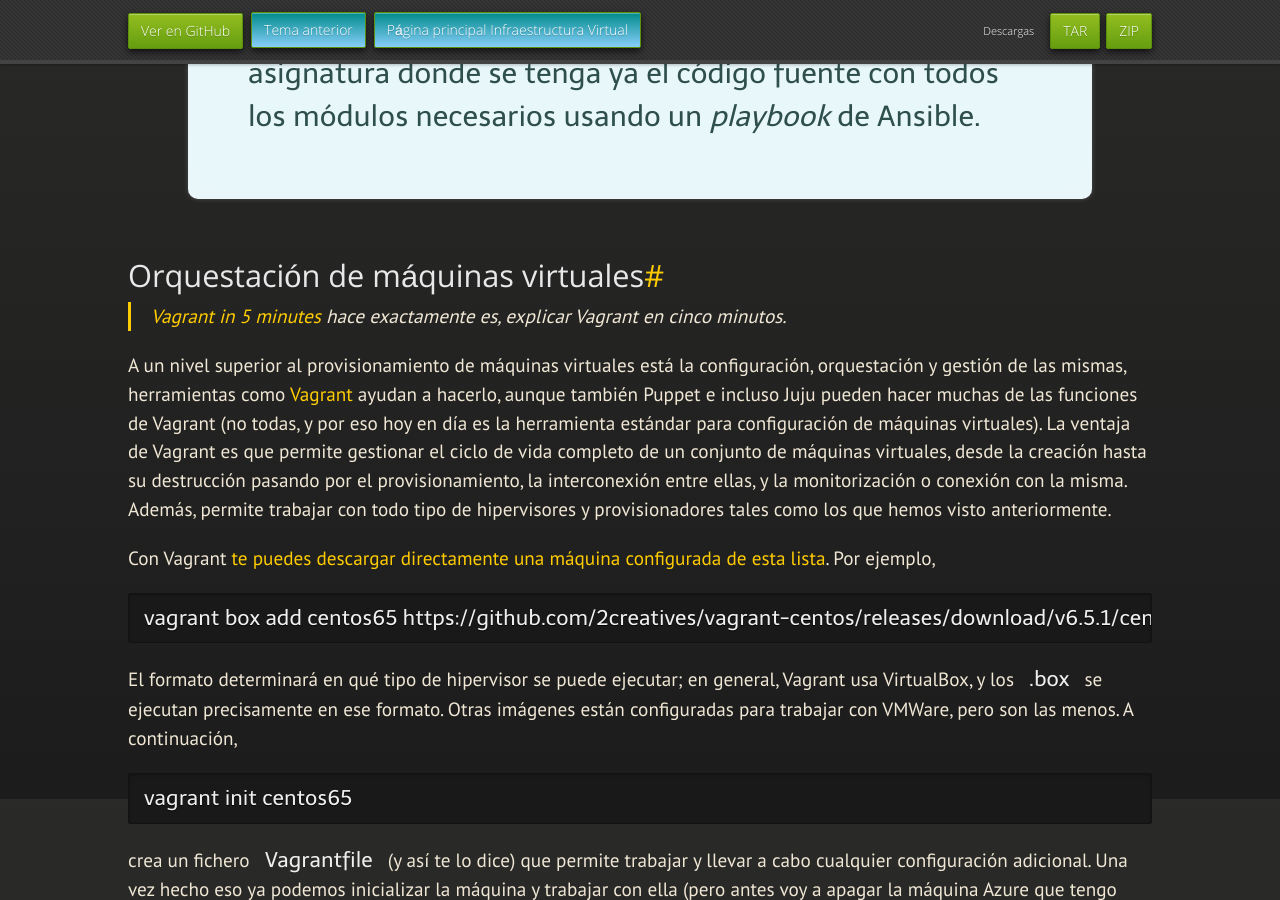
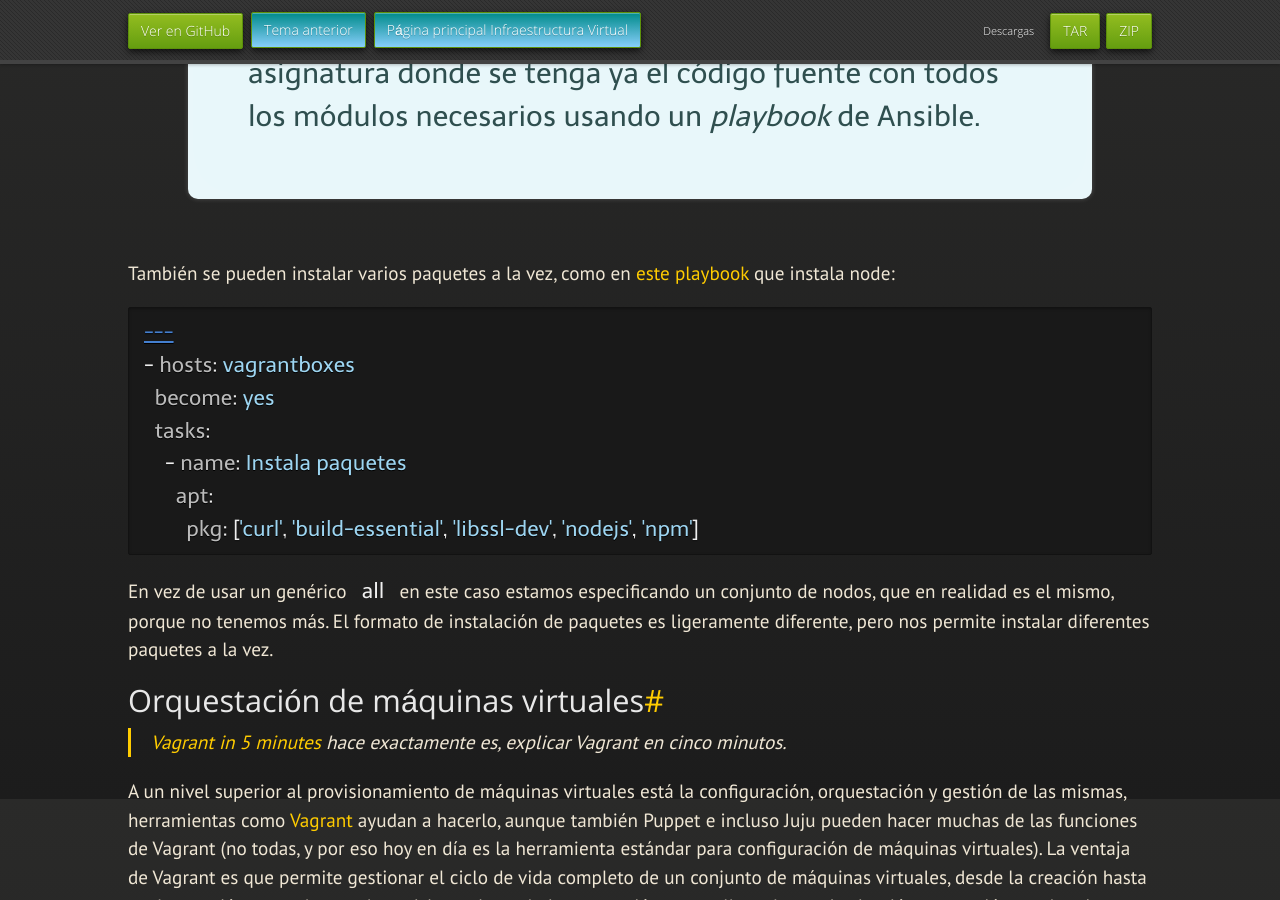
Before and after one commit to JJ/IV, a Jekyll site: the page built from documentos/temas/Gestion_de_configuraciones.md, in a window 1280 px wide and 900 px high, scrolled down 7301 px. Built offline with Jekyll 4.4.1, drawn with Linux system fonts in a browser that asks for light colours; nearby versions of some CDN libraries; some web fonts are replaced; our own code applies the rules of GitHub Pages for plain Markdown files.

Commit message:
Sync documentos/temas/Gestion_de_configuraciones.md de master a gh-pages

````diff
--- a/documentos/temas/Gestion_de_configuraciones.md
+++ b/documentos/temas/Gestion_de_configuraciones.md
@@ -342,6 +342,26 @@
 
 </div>
 
+También se pueden instalar varios paquetes a la vez, como en
+[este playbook](/ejemplos/vagrant/Debian2018/basico.yaml)  que instala
+node:
+
+```yaml
+---
+- hosts: vagrantboxes
+  become: yes
+  tasks:
+    - name: Instala paquetes
+      apt:
+        pkg: ['curl', 'build-essential', 'libssl-dev', 'nodejs', 'npm']
+```
+
+En vez de usar un genérico `all` en este caso estamos especificando un
+conjunto de nodos, que en realidad es el mismo, porque no tenemos
+más. El formato de instalación de paquetes es ligeramente diferente,
+pero nos permite instalar diferentes paquetes a la vez.
+
+
 Orquestación de máquinas virtuales
 ---------------
 
````
